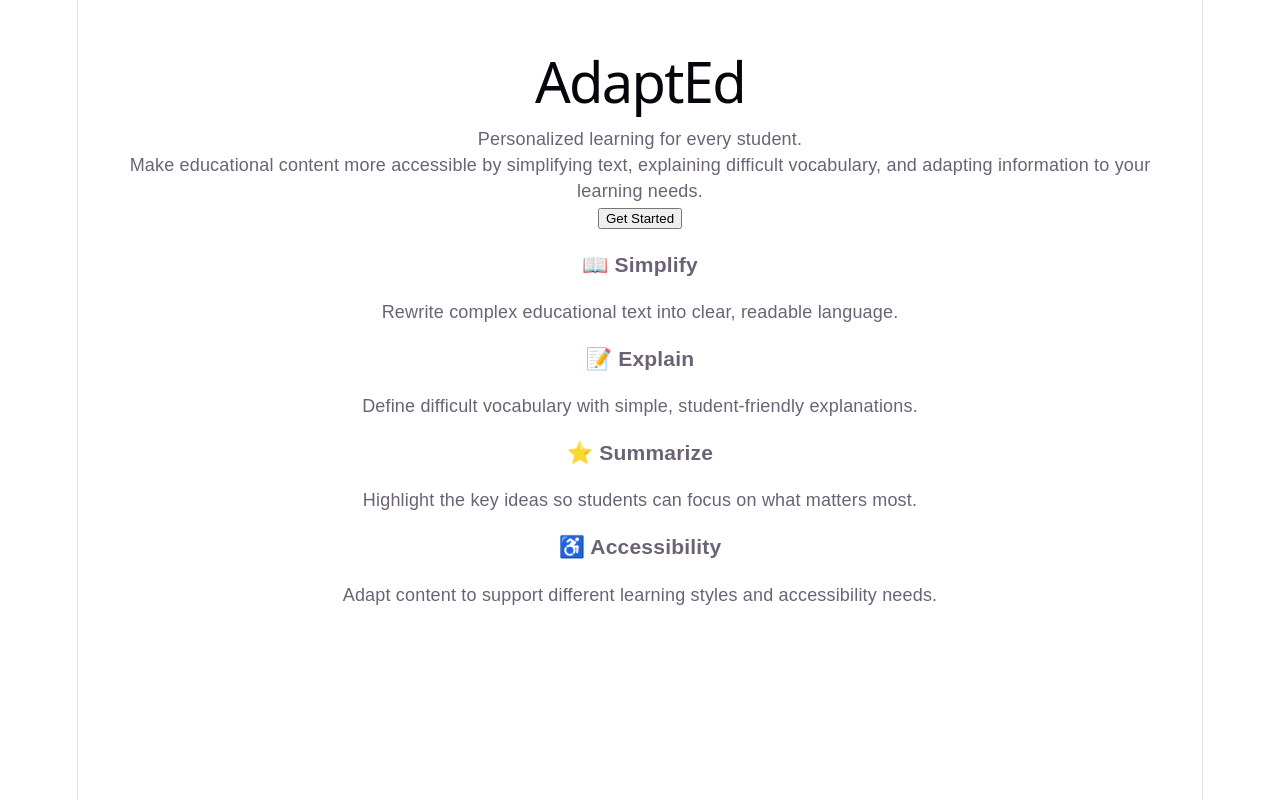
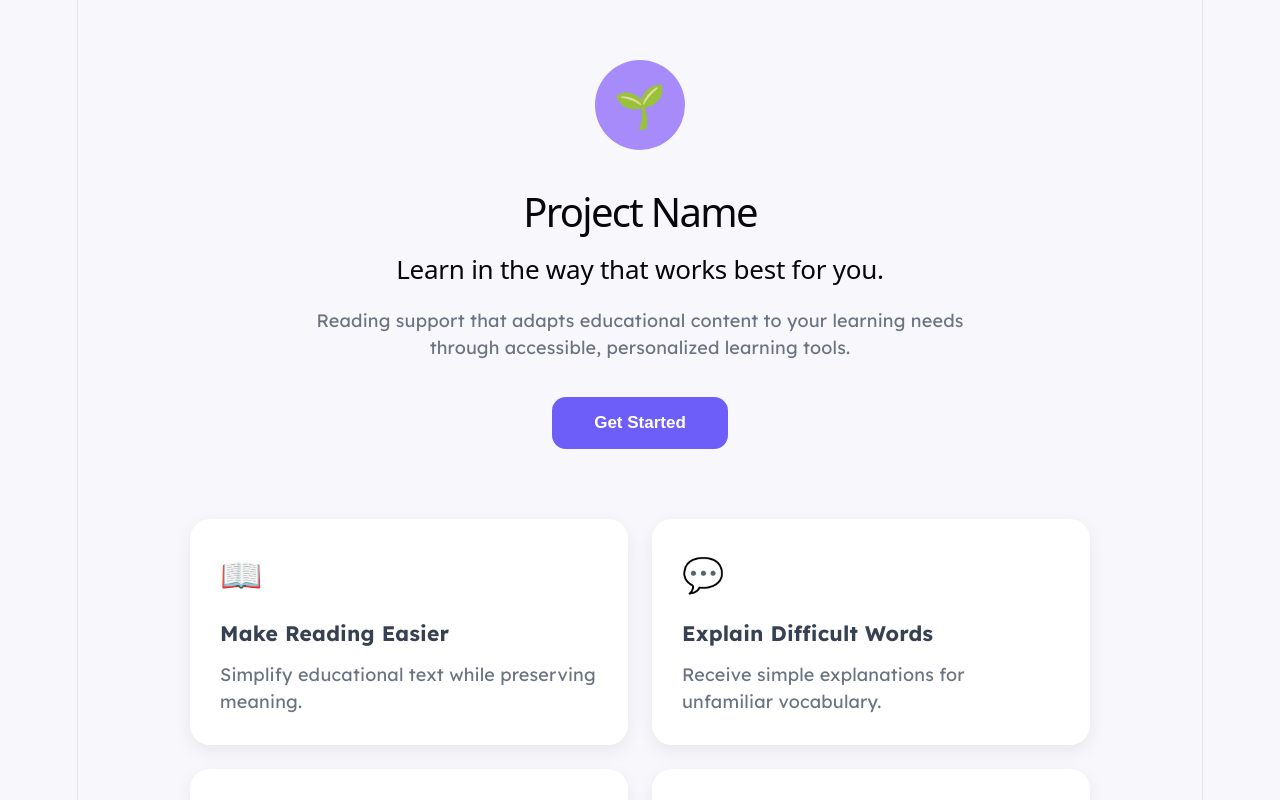
Before and after one commit to vanisha2277/icf-project, a React (Vite) app: page / in a window 1280 px wide. Shown: the top 800 px of the page. Built offline with nearby package versions, Linux system fonts and the light colour scheme.

Commit message:
starting page work

```diff
--- a/src/components/LandingPage/LandingPage.css
+++ b/src/components/LandingPage/LandingPage.css
@@ -1,8 +1,124 @@
+* {
+  margin: 0;
+  padding: 0;
+  box-sizing: border-box;
+}
+
 body {
-  margin: 0;
-  font-family: Arial, sans-serif;
+  background: #F8F7FC;
+  font-family: "Lexend", sans-serif;
+  color: #374151;
+  line-height: 1.5;
 }
 
 .landing-page {
-  padding: 2rem;
+  min-height: 100vh;
+  padding: 60px 32px;
+  display: flex;
+  flex-direction: column;
+  align-items: center;
 }
+
+.hero {
+  max-width: 650px;
+  text-align: center;
+}
+
+.logo-circle {
+  width: 90px;
+  height: 90px;
+
+  margin: auto;
+  margin-bottom: 28px;
+
+  border-radius: 50%;
+
+  background: #A78BFA;
+
+  display: flex;
+  align-items: center;
+  justify-content: center;
+
+  font-size: 42px;
+}
+
+.hero h1 {
+  font-size: 40px;
+  margin-bottom: 12px;
+}
+
+.hero h2 {
+  font-size: 26px;
+  font-weight: 500;
+
+  margin-bottom: 22px;
+}
+
+.description {
+  font-size: 18px;
+  color: #6B7280;
+
+  margin-bottom: 36px;
+}
+
+.primary-button {
+
+  background: #6D5EF9;
+  color: white;
+
+  border: none;
+
+  border-radius: 14px;
+
+  padding: 16px 42px;
+
+  font-size: 17px;
+  font-weight: 600;
+
+  cursor: pointer;
+
+  transition: .25s;
+}
+
+.primary-button:hover {
+  transform: translateY(-2px);
+}
+
+.features {
+
+  margin-top: 70px;
+
+  display: grid;
+
+  grid-template-columns: repeat(2, 1fr);
+
+  gap: 24px;
+
+  max-width: 900px;
+}
+
+.feature-card {
+
+  background: white;
+
+  border-radius: 20px;
+
+  padding: 30px;
+
+  box-shadow: 0 6px 18px rgba(0,0,0,.07);
+
+  text-align: left;
+}
+
+.feature-card span {
+  font-size: 34px;
+}
+
+.feature-card h3 {
+  margin-top: 18px;
+  margin-bottom: 12px;
+}
+
+.feature-card p {
+  color: #6B7280;
+}
--- a/src/components/LandingPage/LandingPage.tsx
+++ b/src/components/LandingPage/LandingPage.tsx
@@ -3,44 +3,67 @@ import "./LandingPage.css";
 function LandingPage() {
   return (
     <main className="landing-page">
-      <div className="hero">
-        <h1>AdaptEd</h1>
-        <p className="tagline">
-          Personalized learning for every student.
+
+      <section className="hero">
+
+        <div className="logo-circle">
+          🌱
+        </div>
+
+        <h1>Project Name</h1>
+
+        <h2>
+          Learn in the way that works best for you.
+        </h2>
+
+        <p className="description">
+          Reading support that adapts educational content
+          to your learning needs through accessible,
+          personalized learning tools.
         </p>
 
-        <p className="description">
-          Make educational content more accessible by simplifying text,
-          explaining difficult vocabulary, and adapting information to your
-          learning needs.
-        </p>
-
-        <button className="start-button">
+        <button className="primary-button">
           Get Started
         </button>
-      </div>
+
+      </section>
 
       <section className="features">
+
         <div className="feature-card">
-          <h3>📖 Simplify</h3>
-          <p>Rewrite complex educational text into clear, readable language.</p>
+          <span>📖</span>
+          <h3>Make Reading Easier</h3>
+          <p>
+            Simplify educational text while preserving meaning.
+          </p>
         </div>
 
         <div className="feature-card">
-          <h3>📝 Explain</h3>
-          <p>Define difficult vocabulary with simple, student-friendly explanations.</p>
+          <span>💬</span>
+          <h3>Explain Difficult Words</h3>
+          <p>
+            Receive simple explanations for unfamiliar vocabulary.
+          </p>
         </div>
 
         <div className="feature-card">
-          <h3>⭐ Summarize</h3>
-          <p>Highlight the key ideas so students can focus on what matters most.</p>
+          <span>✨</span>
+          <h3>Highlight Key Ideas</h3>
+          <p>
+            Quickly identify the most important concepts.
+          </p>
         </div>
 
         <div className="feature-card">
-          <h3>♿ Accessibility</h3>
-          <p>Adapt content to support different learning styles and accessibility needs.</p>
+          <span>➗</span>
+          <h3>Math Support</h3>
+          <p>
+            Break down equations into easy-to-follow steps.
+          </p>
         </div>
+
       </section>
+
     </main>
   );
 }
```
